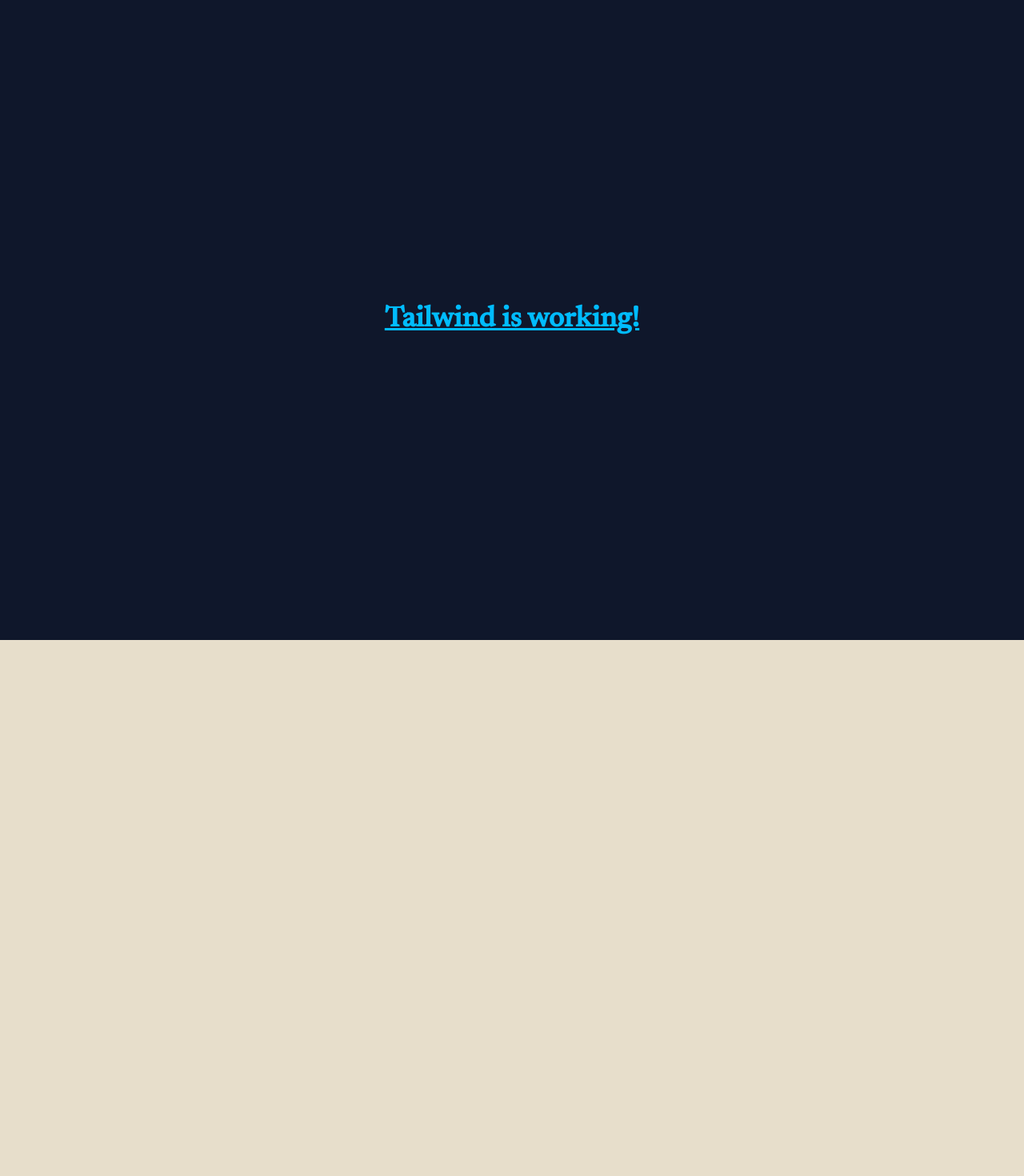
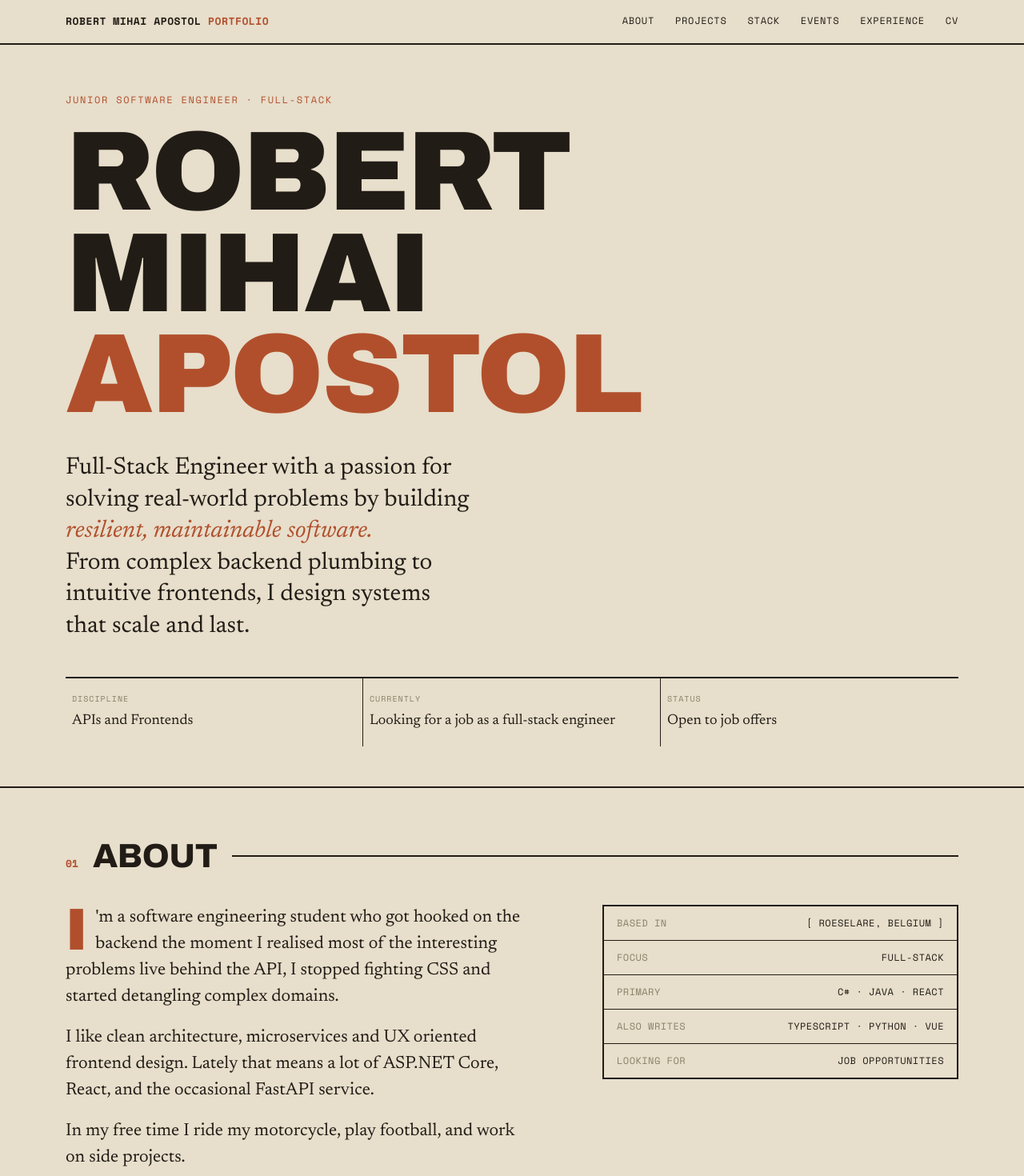
Before and after one commit to osaatasss/e-portfolio, a React (Vite) app: page / in a window 1280 px wide. Shown: the top 1470 px of the page at 80% size. Before the commit the page ends 800 px from the top, so only its background shows below. Built offline with nearby package versions, Linux system fonts and the light colour scheme.

Commit message:
feat: wire up all sections in App

```diff
--- a/src/App.tsx
+++ b/src/App.tsx
@@ -1,10 +1,30 @@
-function App() {
+import useScrollReveal from './hooks/useScrollReveal';
+import Topbar from './components/Topbar';
+import Hero from './components/Hero';
+import About from './components/About';
+import Projects from './components/Projects';
+import Stack from './components/Stack';
+import Events from './components/Events';
+import Experience from './components/Experience';
+import Resume from './components/Resume';
+import Footer from './components/Footer';
+
+const App = () => {
+  useScrollReveal();
+
   return (
-      <div className="flex h-screen items-center justify-center bg-slate-900">
-        <h1 className="text-4xl font-bold text-sky-400 underline">
-          Tailwind is working!
-        </h1>
-      </div>
-  )
-}
+    <>
+      <Topbar />
+      <Hero />
+      <About />
+      <Projects />
+      <Stack />
+      <Events />
+      <Experience />
+      <Resume />
+      <Footer />
+    </>
+  );
+};
+
 export default App;
```
